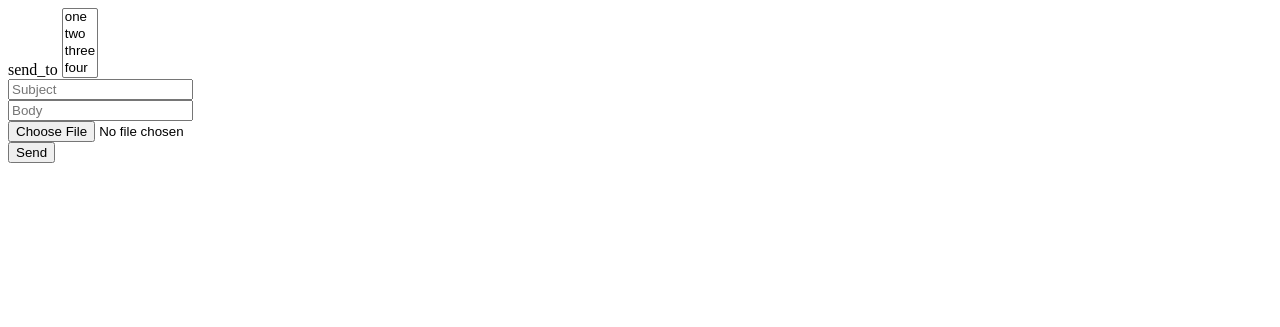
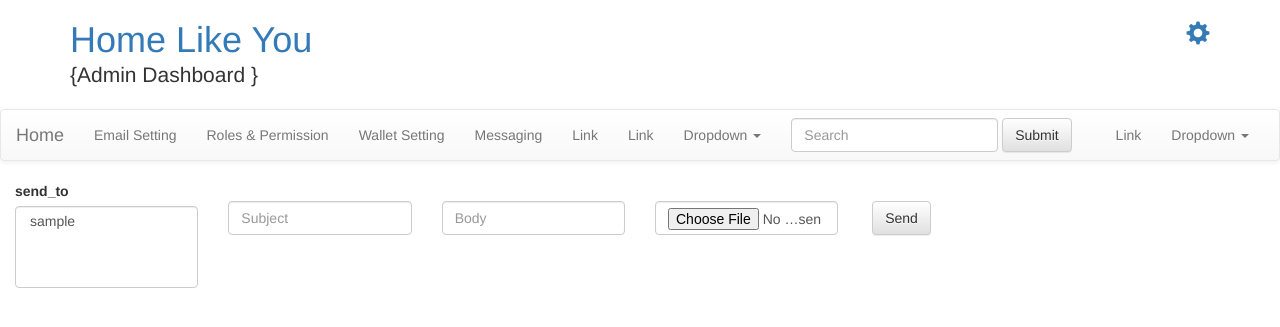
Before and after one commit to Scaledesk/homelikeyou, a CodeIgniter app: a page that uses application/modules/messages/views/index.php in a window 1280 px wide. Shown: the top 327 px of the page. Run offline with CodeIgniter, Linux system fonts and the light colour scheme; tables that the repository leaves empty or names only in its code hold one stand-in row (values such as "Sample post").

Commit message:
added admin dashboard

```diff
--- a/application/config/database.php
+++ b/application/config/database.php
@@ -80,7 +80,7 @@ $db['default'] = array(
 //	'password' => 'pw',
 	'hostname' => 'localhost',
 	'username' => 'root',
-	'password' => 'tushar',
+	'password' => '084222252',
 	'database' => 'hlu',
 	'dbdriver' => 'mysqli',
 	'dbprefix' => '',
--- /dev/null
+++ b/application/modules/admin/views/header/header.php
@@ -0,0 +1,128 @@
+<?php
+/**
+ * Created by PhpStorm.
+ * User: Nitesh
+ * Date: 10/3/2015
+ * Time: 4:31 PM
+ */ ?>
+
+
+
+<!DOCTYPE html>
+<html >
+<head>
+    <meta charset="UTF-8">
+    <title>Admin Dashboard - Home Like you</title>
+
+    <!-- Latest compiled and minified CSS -->
+    <link rel="stylesheet" href="https://maxcdn.bootstrapcdn.com/bootstrap/3.3.5/css/bootstrap.min.css">
+
+    <!-- Optional theme -->
+    <link rel="stylesheet" href="https://maxcdn.bootstrapcdn.com/bootstrap/3.3.5/css/bootstrap-theme.min.css">
+
+    <!-- Latest compiled and minified JavaScript -->
+    <script src="https://maxcdn.bootstrapcdn.com/bootstrap/3.3.5/js/bootstrap.min.js"></script>
+
+    <!-- <link rel="stylesheet" href="<?php /*echo  asset_url(); */?>css/admin.css">-->
+
+
+</head>
+<body>
+
+<!-- Wrap all page content here -->
+<div id="wrap">
+
+    <header class="masthead">
+        <div class="container">
+            <div class="row">
+                <div class="col-sm-6">
+                    <h1><a href="#" title="Bootstrap Template">Home Like You</a>
+                        <p class="lead">{Admin Dashboard }</p></h1>
+                </div>
+                <div class="col-sm-6">
+                    <div class="pull-right  hidden-xs">
+                        <a href="#" class="dropdown-toggle" data-toggle="dropdown"><h3><i class="glyphicon glyphicon-cog"></i></h3></a>
+                        <ul class="dropdown-menu">
+                            <li><a href=""><i class="glyphicon glyphicon-chevron-right"></i> Link</a></li>
+                            <li><a href="#"><i class="glyphicon glyphicon-user"></i> Link</a></li>
+                            <li><a href="#"><i class="glyphicon glyphicon-lock"></i> Link</a></li>
+                            <li><a href="#"><i class="glyphicon glyphicon-cog"></i> Link</a></li>
+                        </ul>
+                    </div>
+                </div>
+            </div>
+        </div>
+    </header>
+
+
+    <!-- Fixed navbar -->
+
+    <nav class="navbar navbar-default">
+        <div class="container-fluid">
+            <!-- Brand and toggle get grouped for better mobile display -->
+            <div class="navbar-header">
+                <button type="button" class="navbar-toggle collapsed" data-toggle="collapse" data-target="#bs-example-navbar-collapse-1" aria-expanded="false">
+                    <span class="sr-only">Toggle navigation</span>
+                    <span class="icon-bar"></span>
+                    <span class="icon-bar"></span>
+                    <span class="icon-bar"></span>
+                </button>
+                <a class="navbar-brand" href="#">Home</a>
+            </div>
+
+            <!-- Collect the nav links, forms, and other content for toggling -->
+            <div class="collapse navbar-collapse" id="bs-example-navbar-collapse-1" ng-controller="HeaderController">
+                <ul class="nav navbar-nav">
+                    <li ><a href="<?php echo base_url().'hlu_email_settings '; ?>">Email Setting </a></li>
+                    <li ><a href="<?php echo base_url().'roles_permissions '; ?>">Roles & Permission </a></li>
+                    <li ><a href="<?php echo base_url().'wallet '; ?>">Wallet Setting</a></li>
+                    <li ><a href="<?php echo base_url().'messages '; ?>">Messaging</a></li>
+                    <li ><a href="<?php echo base_url().'wallet '; ?>">Link</a></li>
+                    <li ><a href="#">Link</a></li>
+                    <li class="dropdown">
+                        <a href="#" class="dropdown-toggle" data-toggle="dropdown" role="button" aria-haspopup="true" aria-expanded="false">Dropdown <span class="caret"></span></a>
+                        <ul class="dropdown-menu">
+                            <li><a href="#">Action</a></li>
+                            <li><a href="#">Another action</a></li>
+                            <li><a href="#">Something else here</a></li>
+                            <li role="separator" class="divider"></li>
+                            <li><a href="#">Separated link</a></li>
+                            <li role="separator" class="divider"></li>
+                            <li><a href="#">One more separated link</a></li>
+                        </ul>
+                    </li>
+                </ul>
+                <form class="navbar-form navbar-left" role="search">
+                    <div class="form-group">
+                        <input type="text" class="form-control" placeholder="Search">
+                    </div>
+                    <button type="submit" class="btn btn-default">Submit</button>
+                </form>
+                <ul class="nav navbar-nav navbar-right">
+                    <li><a href="#">Link</a></li>
+                    <li class="dropdown">
+                        <a href="#" class="dropdown-toggle" data-toggle="dropdown" role="button" aria-haspopup="true" aria-expanded="false">Dropdown <span class="caret"></span></a>
+                        <ul class="dropdown-menu">
+                            <li><a href="#">Action</a></li>
+                            <li><a href="#">Another action</a></li>
+                            <li><a href="#">Something else here</a></li>
+                            <li role="separator" class="divider"></li>
+                            <li><a href="#">Separated link</a></li>
+                        </ul>
+                    </li>
+                </ul>
+            </div><!-- /.navbar-collapse -->
+        </div><!-- /.container-fluid -->
+    </nav>
+
+
+    <script type="text/javascript">
+
+        function HeaderController($scope, $location)
+        {
+            $scope.isActive = function (viewLocation) {
+                return viewLocation === $location.path();
+            };
+        }
+
+    </script>
--- a/application/modules/hlu_email_settings/controllers/Hlu_email_settings.php
+++ b/application/modules/hlu_email_settings/controllers/Hlu_email_settings.php
@@ -31,6 +31,7 @@ class Hlu_email_settings extends MX_Controller{
 
         }else{
             $data['email_settings']=$this->Mdl_hlu_email_settings->toArray();
+            $this->load->view('admin/header/header');
             $this->load->view('index',$data);
         }
         }else{
--- a/application/modules/messages/controllers/Messages.php
+++ b/application/modules/messages/controllers/Messages.php
@@ -12,6 +12,7 @@ class Messages  extends MX_Controller
     function __construct(){
         parent::__construct();
         $this->load->Model('Mdl_messages');
+        $this->load->Model('Users/Mdl_users');
    //	$this->load->helper(array('form','url','language'));
         $this->load->library('upload');
     }
@@ -28,7 +29,11 @@ class Messages  extends MX_Controller
         }
 
         else{
-            $this->load->view('index.php');
+            $data['email']=$this->getEmail();
+            /*print_r($data['email']);
+            die();*/
+            $this->load->view('admin/header/header.php');
+            $this->load->view('index.php',$data);
         }
     }
 
@@ -59,4 +64,12 @@ class Messages  extends MX_Controller
 
     }
 
+
+    public  function getEmail(){
+        $data=$this->Mdl_messages->getEmail();
+
+        return $data;
+
+    }
+
 }
--- a/application/modules/messages/models/Mdl_messages.php
+++ b/application/modules/messages/models/Mdl_messages.php
@@ -178,4 +178,12 @@ class Mdl_messages extends CI_Model
     }
     }
 
+
+     public function getEmail(){
+
+       $data= $this->db->get('hlu_users')->result();
+
+        return $data;
+    }
+
 }
--- a/application/modules/messages/views/index.php
+++ b/application/modules/messages/views/index.php
@@ -8,17 +8,39 @@
 
 
 echo form_open_multipart('messages'); ?>
+<div class="col-xs-2">
+    <?php /*    print_r($email);
+    die();*/?>
+
 <label for="send_to[]">send_to</label>
-<select name="send_to[]" multiple>
-    <option value="1">one</option>
-    <option value="2">two</option>
-    <option value="3">three</option>
-    <option value="4">four</option>
+<select class="form-control" name="send_to[]" multiple>
+    <?php
+
+
+    foreach($email as $d) {?>
+       <!-- --><?php /*echo $email[0]->hlu_users_username */?>
+    <option value="<?php echo $d->hlu_users_username ?>"><?php echo $d->hlu_users_username ?></option>
+    <?php }?>
 </select></br>
+    </div>
 <!--<input type="text" name="send_to[]" placeholder="To"></br>-->
-<input type="text" name="subject" placeholder="Subject"></br>
-<input type="text" name="body" placeholder="Body"></br>
-<input type="file" name="attached"></br>
-<input type="hidden" name="todo" value="hml324">
-<input type="submit" value="Send" name="submit">
+<div class="col-xs-2">
+    <label ></label>
+<input type="text" class="form-control"name="subject" placeholder="Subject"></br>
+</div>
+    <div class="col-xs-2">
+        <label ></label>
+<input type="text"class="form-control" name="body" placeholder="Body"></br>
+    </div>
+        <div class="col-xs-2">
+            <label ></label>
+<input type="file"class="form-control" name="attached"></br>
+        </div>
+
+<input type="hidden" class="form-control" name="todo" value="hml324"> </br>
+
+                <div class="col-xs-2">
+                    <label ></label>
+<input type="submit" class="btn btn-default" value="Send" name="submit">
+                </div>
 <?php echo form_close(); ?> </br>
--- a/application/modules/permissions/controllers/Permissions.php
+++ b/application/modules/permissions/controllers/Permissions.php
@@ -25,6 +25,7 @@ class Permissions extends MX_Controller{
                     }
                 }
             }else{
+                $this->load->view('admin/header/header');
                 $this->load->view('index.php');
             }
         }
--- a/application/modules/roles_permissions/controllers/Roles_permissions.php
+++ b/application/modules/roles_permissions/controllers/Roles_permissions.php
@@ -46,6 +46,7 @@ class Roles_permissions extends MX_Controller{
                 print_r($permissions1);*/
                 $data['roles']=$roles1;
                 $data['permissions']=$permissions1;
+                $this->load->view('admin/header/header');
                 $this->load->view('index.php',$data);
             }
         }
--- a/application/modules/wallet/controllers/Wallet.php
+++ b/application/modules/wallet/controllers/Wallet.php
@@ -25,6 +25,7 @@ class Wallet extends MX_Controller{
                 $users=$this->_getUsers();
                 $data['users']=$users;
                 $data['transaction_type']=Wallet_transaction_type::toArray();
+                $this->load->view('admin/header/header');
                 $this->load->view('index',$data);
             }
         }else{
```
Also changed, not shown: application/modules/admin/controllers/Admin.php (added, +32 -0 lines), application/modules/dashboard/controllers/Dashboard.php (deleted, +0 -25 lines), application/modules/header/header.php (added, +114 -0 lines), application/modules/hlu_email_settings/views/index.php (+36 -11 lines), application/modules/permissions/views/index.php (+5 -2 lines), application/modules/roles_permissions/views/index.php (+9 -3 lines), application/modules/wallet/views/index.php (+19 -5 lines), application/modules/admin/models/Mdl_dashboard.php (renamed from application/modules/dashboard/models/Mdl_dashboard.php), application/modules/admin/views/index.php (line endings or trailing spaces), application/modules/messages/upload/1444026603Penguins.jpg (added).
